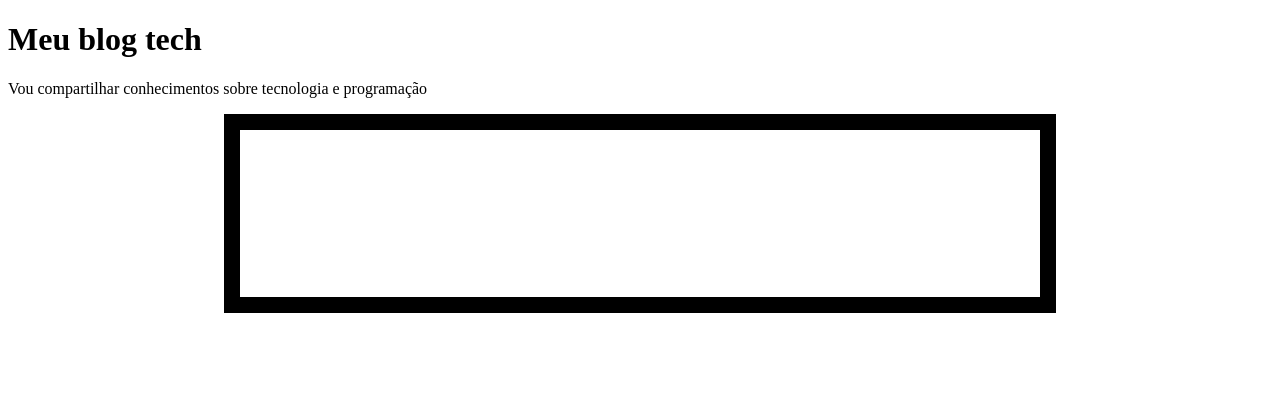
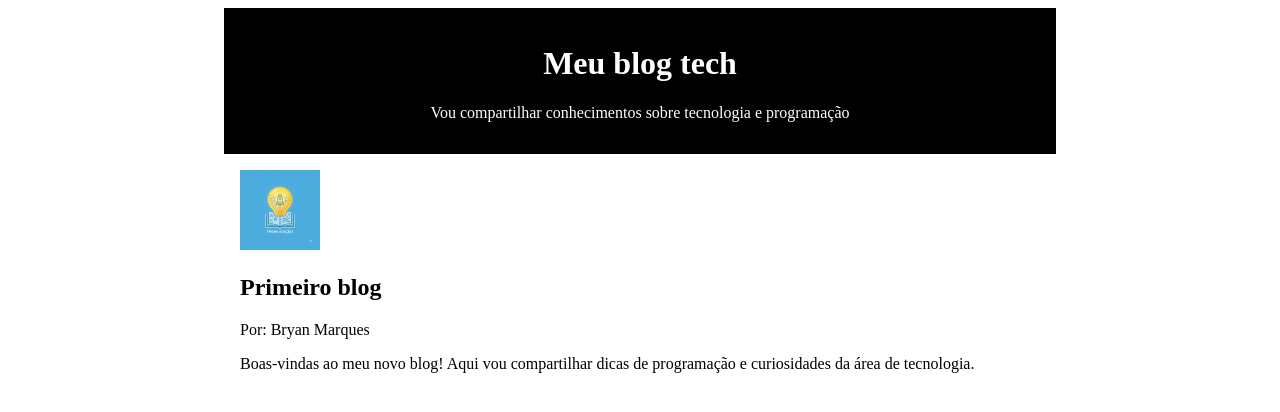
Before and after one commit to bryanmarquespereira-arch/bryan-paginaweb, a plain HTML site: page index.html in a window 1280 px wide. Drawn offline with Linux system fonts and the light colour scheme.

Commit message:
corrigido

```diff
--- a/index.html
+++ b/index.html
@@ -6,7 +6,7 @@
     <meta name="viewport" content="width=device-width, initial-scale=1.0">
     <title>Blog</title>
     <style>
-        header{
+        header {
             background-color: #000000;
             color: #FFFFFF;
             text-align: center;
@@ -14,36 +14,32 @@
             margin: 0 auto;
             padding: 16px;
         }
-        main{
+        main {
             background-color: #FFFFFF;
-        color: #000000
-        max-width;800px;
-        margin; 0 auto;
+            color: #000000;
+            max-width: 800px;
+            margin: 0 auto;
             padding: 16px;
-
         }
-        img{
-        width: 80px
-        heigth: 80px
+        img {
+            width: 80px;
+            height: 80px;
         }
     </style>
 </head>
 
 <body>
-    </header>
+    <header>
         <h1>Meu blog tech</h1>
         <p>Vou compartilhar conhecimentos sobre tecnologia e programação</p>
-<header>
+    </header>
 
     <main>
-    <ing src="Gemini_Generated_Image_hlyh2zhlyh2zhlyh.png" alt= "Um ícone minimalista flutuante no centro, combinando uma
-    lâmpada amarela brilhante com um foguete azul decolando de dentro dela, sobre um livro aberto com ícones de circuito e as letras ABC.
-    O fundo é branco puro.">
-    <h2>primeiro blog</h2>
+        <img src="Gemini_Generated_Image_hlyh2zhlyh2zhlyh.png" alt="Um ícone minimalista flutuante no centro, combinando uma lâmpada amarela brilhante com um foguete azul decolando de dentro dela, sobre um livro aberto com ícones de circuito e as letras ABC. O fundo é branco puro.">
+        <h2>Primeiro blog</h2>
         <p>Por: Bryan Marques</p>
         <p>Boas-vindas ao meu novo blog! Aqui vou compartilhar dicas de programação e curiosidades da área de tecnologia.</p>
     </main>
-
 </body>
 
 </html>
```
Lines whose indentation alone changed are shown as unchanged.
